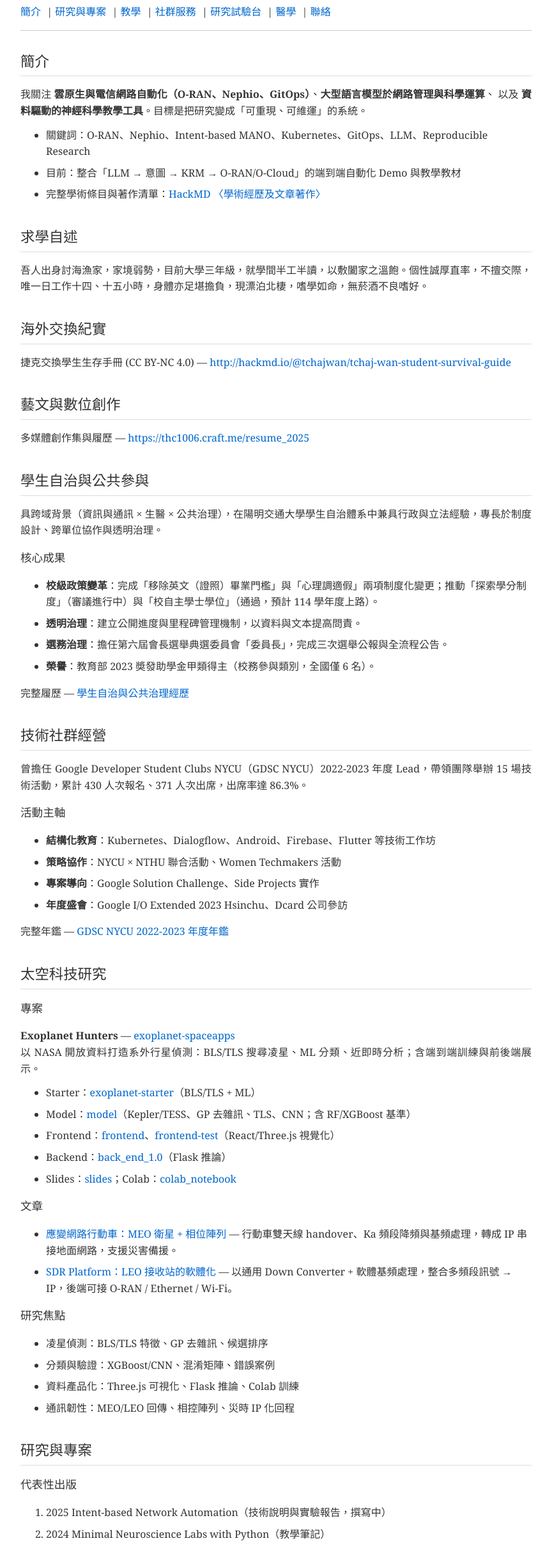
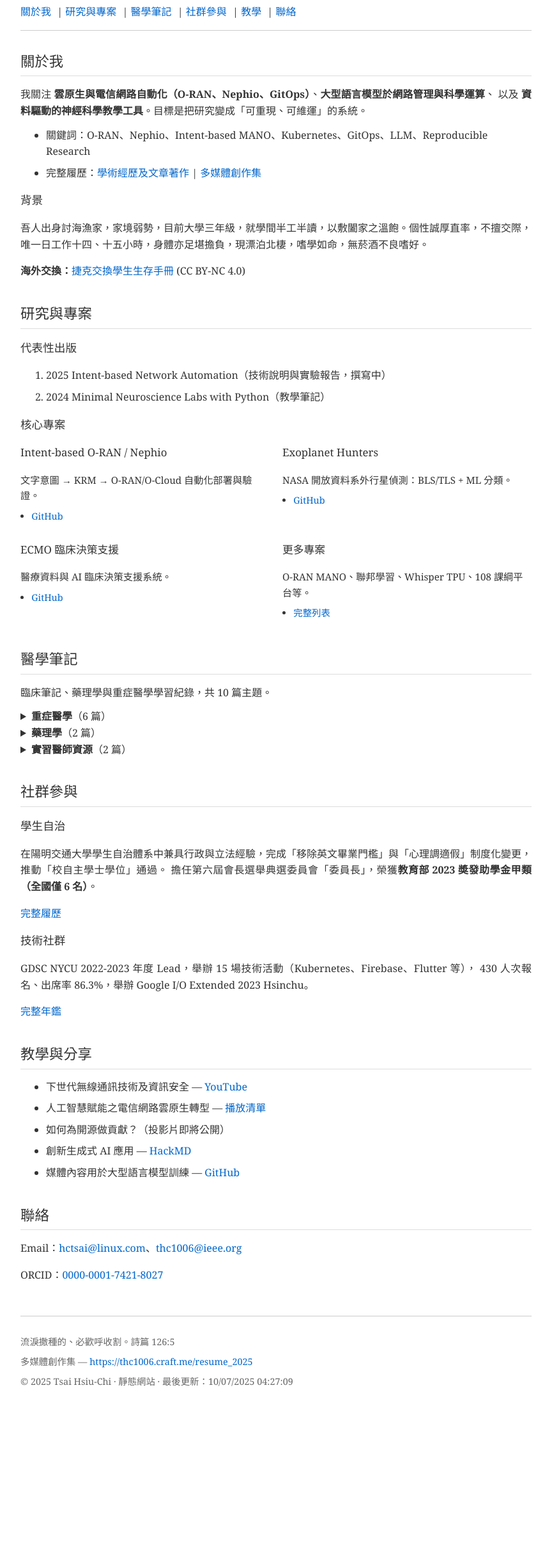
Before and after one commit to thc1006/today_is_my_birthday, a plain HTML site: page index.html in a window 1280 px wide. Shown: the part 138-2560 px from the top of the page at 64% size, without its empty margins (208-1072 px from the left). After the commit the page ends 2336 px from the top, so only its background shows below. Drawn offline with Linux system fonts and the light colour scheme.

Commit message:
精簡主頁排版
合併區塊減少冗長：
- 合併為「關於我」「社群參與」
- 研究專案精簡至核心 4 個
- 醫學筆記折疊顯示
- 導航列從 7 項精簡至 6 項

```diff
--- a/index.html
+++ b/index.html
@@ -17,112 +17,36 @@
   <h1>蔡秀吉 <small>Tsai Hsiu-Chi</small> <img src="https://0.gravatar.com/avatar/ff9f3a3473a849807a27f5c7679d115d30f6532b146c5115fcbcdf378a41e927?size=512&d=initials" alt="蔡秀吉頭像" width="96" height="96" align="right"></h1>
   <p class="tagline">讀醫讀電資又讀戲劇，技能樹亂點的人生。</p>
   <nav class="nav">
-    <a href="#about">簡介</a> |
+    <a href="#about">關於我</a> |
     <a href="#research">研究與專案</a> |
+    <a href="#medicine">醫學筆記</a> |
+    <a href="#community">社群參與</a> |
     <a href="#teaching">教學</a> |
-    <a href="#service">社群服務</a> |
-    <a href="#testbed">研究試驗台</a> |
-    <a href="PE/">醫學</a> |
     <a href="#contact">聯絡</a>
   </nav>
 </header>
 
 <main class="container">
 
-  <!-- A. 身分與對外頁面 -->
+  <!-- 關於我 -->
   <section id="about">
-    <h2>簡介</h2>
+    <h2>關於我</h2>
     <p>
       我關注 <strong>雲原生與電信網路自動化（O-RAN、Nephio、GitOps）</strong>、<strong>大型語言模型於網路管理與科學運算</strong>、
       以及 <strong>資料驅動的神經科學教學工具</strong>。目標是把研究變成「可重現、可維運」的系統。
     </p>
     <ul class="keyfacts">
       <li>關鍵詞：O-RAN、Nephio、Intent-based MANO、Kubernetes、GitOps、LLM、Reproducible Research</li>
-      <li>目前：整合「LLM → 意圖 → KRM → O-RAN/O-Cloud」的端到端自動化 Demo 與教學教材</li>
-      <li>完整學術條目與著作清單：<a href="https://hackmd.io/@thc1006/rkhYssej5" target="_blank" rel="noopener">HackMD 〈學術經歷及文章著作〉</a></li>
+      <li>完整履歷：<a href="https://hackmd.io/@thc1006/rkhYssej5" target="_blank" rel="noopener">學術經歷及文章著作</a> | <a href="https://thc1006.craft.me/resume_2025" target="_blank" rel="noopener">多媒體創作集</a></li>
     </ul>
-  </section>
 
-  <section id="background">
-    <h2>求學自述</h2>
+    <h3>背景</h3>
     <p>
       吾人出身討海漁家，家境弱勢，目前大學三年級，就學間半工半讀，以敷闔家之溫飽。個性誠厚直率，不擅交際，唯一日工作十四、十五小時，身體亦足堪擔負，現漂泊北棲，嗜學如命，無菸酒不良嗜好。
     </p>
-  </section>
-
-  <section id="student-guide">
-    <h2>海外交換紀實</h2>
     <p>
-      捷克交換學生生存手冊 (CC BY-NC 4.0) — <a href="http://hackmd.io/@tchajwan/tchaj-wan-student-survival-guide" target="_blank" rel="noopener">http://hackmd.io/@tchajwan/tchaj-wan-student-survival-guide</a>
+      <strong>海外交換：</strong><a href="http://hackmd.io/@tchajwan/tchaj-wan-student-survival-guide" target="_blank" rel="noopener">捷克交換學生生存手冊</a> (CC BY-NC 4.0)
     </p>
-  </section>
-
-  <section id="creative-works">
-    <h2>藝文與數位創作</h2>
-    <p>
-      多媒體創作集與履歷 — <a href="https://thc1006.craft.me/resume_2025" target="_blank" rel="noopener">https://thc1006.craft.me/resume_2025</a>
-    </p>
-  </section>
-
-  <section id="student-governance">
-    <h2>學生自治與公共參與</h2>
-    <p>
-      具跨域背景（資訊與通訊 × 生醫 × 公共治理），在陽明交通大學學生自治體系中兼具行政與立法經驗，專長於制度設計、跨單位協作與透明治理。
-    </p>
-    <h3>核心成果</h3>
-    <ul>
-      <li><strong>校級政策變革</strong>：完成「移除英文（證照）畢業門檻」與「心理調適假」兩項制度化變更；推動「探索學分制度」（審議進行中）與「校自主學士學位」（通過，預計 114 學年度上路）。</li>
-      <li><strong>透明治理</strong>：建立公開進度與里程碑管理機制，以資料與文本提高問責。</li>
-      <li><strong>選務治理</strong>：擔任第六屆會長選舉典選委員會「委員長」，完成三次選舉公報與全流程公告。</li>
-      <li><strong>榮譽</strong>：教育部 2023 奬發助學金甲類得主（校務參與類別，全國僅 6 名）。</li>
-    </ul>
-    <p>完整履歷 — <a href="https://hackmd.io/@thc1006/BkISLKV5eg" target="_blank" rel="noopener">學生自治與公共治理經歷</a></p>
-  </section>
-
-  <section id="gdsc">
-    <h2>技術社群經營</h2>
-    <p>
-      曾擔任 Google Developer Student Clubs NYCU（GDSC NYCU）2022-2023 年度 Lead，帶領團隊舉辦 15 場技術活動，累計 430 人次報名、371 人次出席，出席率達 86.3%。
-    </p>
-    <h3>活動主軸</h3>
-    <ul>
-      <li><strong>結構化教育</strong>：Kubernetes、Dialogflow、Android、Firebase、Flutter 等技術工作坊</li>
-      <li><strong>策略協作</strong>：NYCU × NTHU 聯合活動、Women Techmakers 活動</li>
-      <li><strong>專案導向</strong>：Google Solution Challenge、Side Projects 實作</li>
-      <li><strong>年度盛會</strong>：Google I/O Extended 2023 Hsinchu、Dcard 公司參訪</li>
-    </ul>
-    <p>完整年鑑 — <a href="https://hackmd.io/zVGjlY4uTuORX1mCWcYLcw" target="_blank" rel="noopener">GDSC NYCU 2022-2023 年度年鑑</a></p>
-  </section>
-
-  <section id="space">
-    <h2>太空科技研究</h2>
-
-    <h3>專案</h3>
-    <p>
-      <strong>Exoplanet Hunters</strong> — <a href="https://github.com/exoplanet-spaceapps" target="_blank" rel="noopener">exoplanet-spaceapps</a><br>
-      以 NASA 開放資料打造系外行星偵測：BLS/TLS 搜尋凌星、ML 分類、近即時分析；含端到端訓練與前後端展示。
-    </p>
-    <ul>
-      <li>Starter：<a href="https://github.com/exoplanet-spaceapps/exoplanet-starter" target="_blank" rel="noopener">exoplanet-starter</a>（BLS/TLS + ML）</li>
-      <li>Model：<a href="https://github.com/exoplanet-spaceapps/model" target="_blank" rel="noopener">model</a>（Kepler/TESS、GP 去雜訊、TLS、CNN；含 RF/XGBoost 基準）</li>
-      <li>Frontend：<a href="https://github.com/exoplanet-spaceapps/frontend" target="_blank" rel="noopener">frontend</a>、<a href="https://github.com/exoplanet-spaceapps/frontend-test" target="_blank" rel="noopener">frontend-test</a>（React/Three.js 視覺化）</li>
-      <li>Backend：<a href="https://github.com/exoplanet-spaceapps/back_end_1.0" target="_blank" rel="noopener">back_end_1.0</a>（Flask 推論）</li>
-      <li>Slides：<a href="https://github.com/exoplanet-spaceapps/slides" target="_blank" rel="noopener">slides</a>；Colab：<a href="https://github.com/exoplanet-spaceapps/colab_notebook" target="_blank" rel="noopener">colab_notebook</a></li>
-    </ul>
-
-    <h3>文章</h3>
-    <ul>
-      <li><a href="https://hackmd.io/@thc1006/SyRyHJfxA" target="_blank" rel="noopener">應變網路行動車：MEO 衛星 + 相位陣列</a> — 行動車雙天線 handover、Ka 頻段降頻與基頻處理，轉成 IP 串接地面網路，支援災害備援。</li>
-      <li><a href="https://thc1006.blogspot.com/2023/09/sdr-platform.html" target="_blank" rel="noopener">SDR Platform：LEO 接收站的軟體化</a> — 以通用 Down Converter + 軟體基頻處理，整合多頻段訊號 → IP，後端可接 O-RAN / Ethernet / Wi-Fi。</li>
-    </ul>
-
-    <h3>研究焦點</h3>
-    <ul>
-      <li>凌星偵測：BLS/TLS 特徵、GP 去雜訊、候選排序</li>
-      <li>分類與驗證：XGBoost/CNN、混淆矩陣、錯誤案例</li>
-      <li>資料產品化：Three.js 可視化、Flask 推論、Colab 訓練</li>
-      <li>通訊韌性：MEO/LEO 回傳、相控陣列、災時 IP 化回程</li>
-    </ul>
   </section>
 
   <!-- 研究與專案 -->
@@ -135,37 +59,21 @@
       <li><span class="yr">2024</span> Minimal Neuroscience Labs with Python（教學筆記）</li>
     </ol>
 
-    <h3>專案</h3>
+    <h3>核心專案</h3>
     <div class="projects-grid">
       <article class="card">
         <h3>Intent-based O-RAN / Nephio</h3>
         <p>文字意圖 → KRM → O-RAN/O-Cloud 自動化部署與驗證。</p>
         <ul>
-          <li><a href="https://github.com/thc1006/nephio-intent-to-o2-demo" target="_blank" rel="noopener">nephio-intent-to-o2-demo</a></li>
+          <li><a href="https://github.com/thc1006/nephio-intent-to-o2-demo" target="_blank" rel="noopener">GitHub</a></li>
         </ul>
       </article>
 
       <article class="card">
-        <h3>O-RAN Network Slicing MANO</h3>
-        <p>跨 RAN/TN/CN 的 E2E 切片部署與保證。</p>
+        <h3>Exoplanet Hunters</h3>
+        <p>NASA 開放資料系外行星偵測：BLS/TLS + ML 分類。</p>
         <ul>
-          <li><a href="https://github.com/thc1006/O-RAN-Intent-MANO-for-Network-Slicing" target="_blank" rel="noopener">O-RAN-Intent-MANO</a></li>
-        </ul>
-      </article>
-
-      <article class="card">
-        <h3>聯邦學習 O-RAN</h3>
-        <p>O-RAN 場景聯邦學習與切片調度。</p>
-        <ul>
-          <li><a href="https://github.com/thc1006/colosseum-oran-federated-slicing" target="_blank" rel="noopener">colosseum-oran-federated-slicing</a></li>
-        </ul>
-      </article>
-
-      <article class="card">
-        <h3>Whisper TPU Transcriber</h3>
-        <p>Colab/TPU 大型音訊批次轉錄工具鏈。</p>
-        <ul>
-          <li><a href="https://github.com/thc1006/whisper-colab-tpu-transcriber" target="_blank" rel="noopener">whisper-colab-tpu-transcriber</a></li>
+          <li><a href="https://github.com/exoplanet-spaceapps" target="_blank" rel="noopener">GitHub</a></li>
         </ul>
       </article>
 
@@ -173,18 +81,71 @@
         <h3>ECMO 臨床決策支援</h3>
         <p>醫療資料與 AI 臨床決策支援系統。</p>
         <ul>
-          <li><a href="https://github.com/thc1006/TAIWAN-ECMO-CDSS-NEXT" target="_blank" rel="noopener">TAIWAN-ECMO-CDSS-NEXT</a></li>
+          <li><a href="https://github.com/thc1006/TAIWAN-ECMO-CDSS-NEXT" target="_blank" rel="noopener">GitHub</a></li>
         </ul>
       </article>
 
       <article class="card">
-        <h3>108 課綱教育平台</h3>
-        <p>高中跨校資源聚合導覽入口。</p>
+        <h3>更多專案</h3>
+        <p>O-RAN MANO、聯邦學習、Whisper TPU、108 課綱平台等。</p>
         <ul>
-          <li><a href="https://thc1006.github.io/sch001-108platform/" target="_blank" rel="noopener">網站</a></li>
+          <li><a href="https://github.com/thc1006" target="_blank" rel="noopener">完整列表</a></li>
         </ul>
       </article>
     </div>
+  </section>
+
+  <!-- 醫學筆記 -->
+  <section id="medicine">
+    <h2>醫學筆記</h2>
+    <p>臨床筆記、藥理學與重症醫學學習紀錄，共 10 篇主題。</p>
+
+    <details>
+      <summary><strong>重症醫學</strong>（6 篇）</summary>
+      <ul>
+        <li><a href="PE/">肺栓塞 PE</a> — Pulmonary Embolism 診斷與治療</li>
+        <li><a href="https://hackmd.io/@thc1006/Bk9QhUEMgl" target="_blank" rel="noopener">VA ECMO</a> — 體外動脈靜脈循環</li>
+        <li><a href="https://hackmd.io/HitS9hltQOy-6IgsQSEPdA" target="_blank" rel="noopener">呼吸器相關肺炎 VAP</a></li>
+        <li><a href="https://hackmd.io/ALz3yHRNQIWVTd3LOORFyg" target="_blank" rel="noopener">OHCA 患者 VAP 治療</a></li>
+        <li><a href="https://hackmd.io/jx8FDdGsSfWX8IYxx-b8Ww" target="_blank" rel="noopener">DM 患者 sVT 案例</a></li>
+        <li><a href="https://hackmd.io/4cA568sPQ22VCheiAMmeGg" target="_blank" rel="noopener">重症醫學考題集</a></li>
+      </ul>
+    </details>
+
+    <details>
+      <summary><strong>藥理學</strong>（2 篇）</summary>
+      <ul>
+        <li><a href="https://hackmd.io/rczVsSn_Q1CtvtDb-15WzA" target="_blank" rel="noopener">抗憂鬱劑 Antidepressants</a></li>
+        <li><a href="https://hackmd.io/npYvTVeEQLKRLX3Xu68iJQ" target="_blank" rel="noopener">鎮定安眠藥物 Psychotropics</a></li>
+      </ul>
+    </details>
+
+    <details>
+      <summary><strong>實習醫師資源</strong>（2 篇）</summary>
+      <ul>
+        <li><a href="https://hackmd.io/zdKttje_SuWj_8cKGevX2w" target="_blank" rel="noopener">PGY 學習資源彙整</a></li>
+        <li><a href="https://hackmd.io/qSlEZdZaQQyv-ZYs6zrH4w" target="_blank" rel="noopener">VA ECMO 深入解析</a></li>
+      </ul>
+    </details>
+  </section>
+
+  <!-- 社群參與 -->
+  <section id="community">
+    <h2>社群參與</h2>
+
+    <h3>學生自治</h3>
+    <p>
+      在陽明交通大學學生自治體系中兼具行政與立法經驗，完成「移除英文畢業門檻」與「心理調適假」制度化變更，推動「校自主學士學位」通過。
+      擔任第六屆會長選舉典選委員會「委員長」，榮獲<strong>教育部 2023 奬發助學金甲類（全國僅 6 名）</strong>。
+    </p>
+    <p><a href="https://hackmd.io/@thc1006/BkISLKV5eg" target="_blank" rel="noopener">完整履歷</a></p>
+
+    <h3>技術社群</h3>
+    <p>
+      GDSC NYCU 2022-2023 年度 Lead，舉辦 15 場技術活動（Kubernetes、Firebase、Flutter 等），
+      430 人次報名、出席率 86.3%，舉辦 Google I/O Extended 2023 Hsinchu。
+    </p>
+    <p><a href="https://hackmd.io/zVGjlY4uTuORX1mCWcYLcw" target="_blank" rel="noopener">完整年鑑</a></p>
   </section>
 
   <!-- F. 教學（依你提供的清單，無連結者標示即將公開） -->
@@ -197,47 +158,6 @@
       <li>創新生成式 AI 應用 — <a href="https://hackmd.io/@thc1006/SyC7RZVdC" target="_blank" rel="noopener">HackMD</a></li>
       <li>媒體內容用於大型語言模型訓練 — <a href="https://github.com/thc1006/sociotechnical-harms" target="_blank" rel="noopener">GitHub</a></li>
     </ul>
-  </section>
-
-  <!-- G. 社群與學術服務（依你的經歷做精簡，細節可再擴充） -->
-  <section id="service">
-    <h2>學術與社群服務</h2>
-    <ul class="list">
-      <li>Open-source：CNCF / Nephio / O-RAN SC 相關社群參與與提案</li>
-      <li>學生社群：GDSC NYCU 組織與活動協作（技術社群經營與工作坊）</li>
-      <li>評審／審稿：網路與雲原生相關領域（持續累積清單）</li>
-    </ul>
-  </section>
-
-  <!-- E. 研究試驗台（以你既有實驗環境摘要，協助申請/重現） -->
-  <section id="testbed">
-    <h2>研究試驗台（摘要）</h2>
-    <div class="cols">
-      <div class="col">
-        <h3>基礎環境</h3>
-        <ul>
-          <li>Kubernetes v1.27.x / K3s；Nephio Release 3</li>
-          <li>O-RAN：O2-IMS/DMS；OAI（2024.w22）、free5GC v3.2.1、gtp5g v7.2.1</li>
-          <li>CNI：Kube-OVN v13.1.0（多 NIC / 多站點）</li>
-          <li>GitOps：Porch / ConfigSync / kpt；CI：GitHub Actions</li>
-        </ul>
-      </div>
-      <div class="col">
-        <h3>意圖到部署</h3>
-        <ul>
-          <li>Intent（文字）→ QoS（頻寬/延遲）→ KRM → 部署與驗證</li>
-          <li>E2E 切片：RAN（DU/CU-UP）、TN（VXLAN+TC）、CN（UPF/SMF）</li>
-          <li>量測：iperf3（吞吐）、ping（RTT）、資源占用趨勢</li>
-        </ul>
-      </div>
-      <div class="col">
-        <h3>可重現性</h3>
-        <ul>
-          <li>每專案提供 <code>README</code>、環境檔、Dockerfile、測試與繪圖腳本</li>
-          <li>規劃資料/模型 DOI（Zenodo / HF）與 BibTeX 引用</li>
-        </ul>
-      </div>
-    </div>
   </section>
 
   <!-- 聯絡 -->
```
